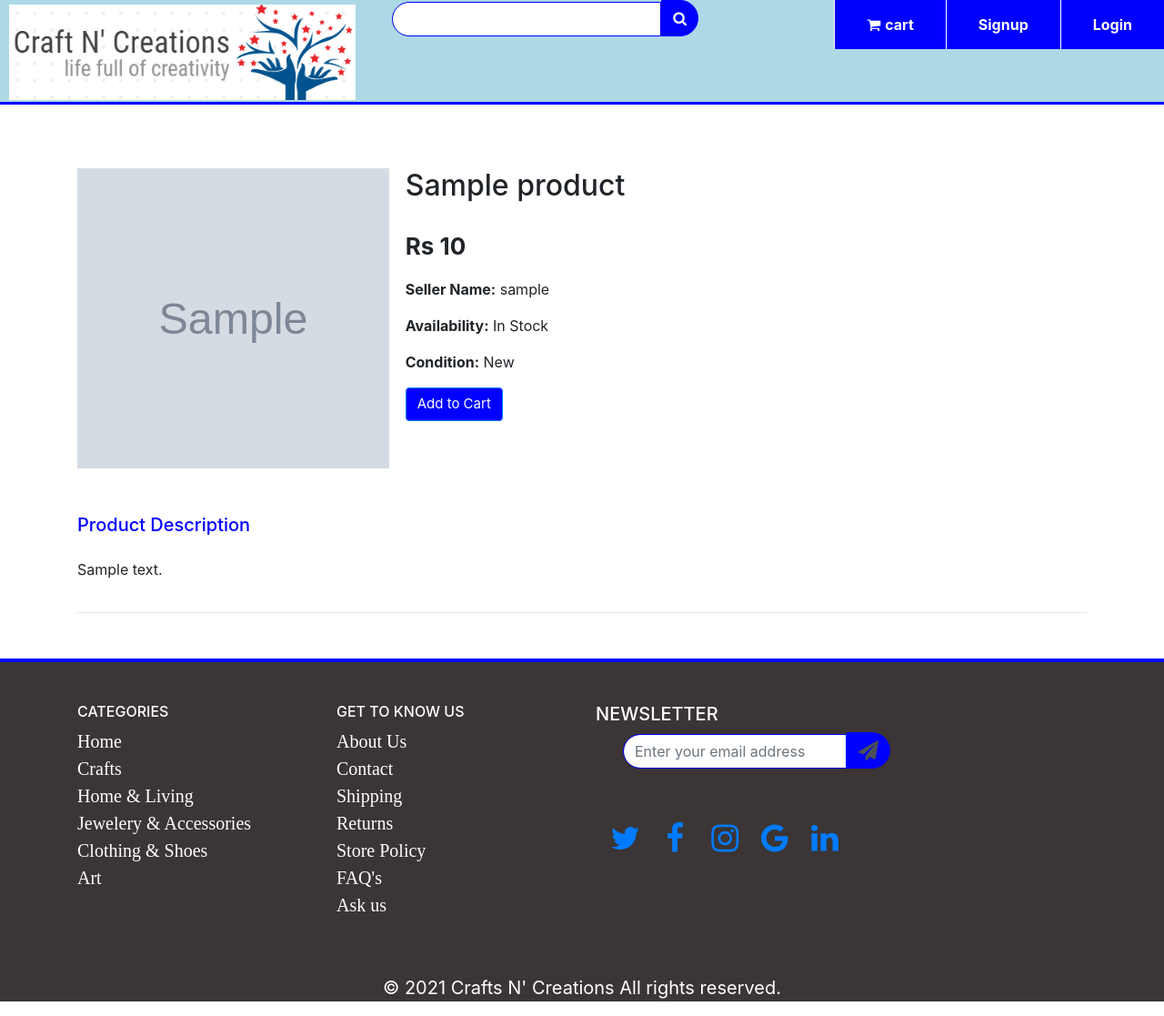
After one commit to harshithakota/ecommerce, a Django app: page /detail/1/ in a window 1280 px wide. The commit adds this page. Shown: the whole page at 91% size. Run offline with Django 3.2, Linux system fonts and the light colour scheme; tables that the repository leaves empty hold one stand-in row (values such as "Sample post"); grey boxes marked "Sample" are stand-in pictures; some libraries are stand-ins or nearby versions.

Commit message:
product details page for each product

```diff
--- a/first_project/urls.py
+++ b/first_project/urls.py
@@ -36,6 +36,8 @@ urlpatterns = [
     url(r'seller/addproduct/$', views.add_product, name='addproduct'),
 
     path('products/<str:pk>/', views.products, name='products'),
+    path('detail/<str:pk>/', views.detail, name='detail'),
+    # url(r'details/$',views.product_detail,name='details'),
 
     url(r'cart/$',views.cart,name='cart'),
     url(r'checkout/$',views.checkout,name='checkout'),
--- a/main/views.py
+++ b/main/views.py
@@ -109,6 +109,14 @@ def products(request,pk):
     return render(request,'main/products.html',context)
 
 
+def detail(request,pk):
+    products = Product.objects.filter(id=pk)
+    context = {'products':products}
+    return render(request,'main/details.html',context)
+
+
+
+
 def cart(request):
 
 	if request.user.is_authenticated:
--- a/static/css/initial.css
+++ b/static/css/initial.css
@@ -377,3 +377,44 @@ footer ul li:hover {
 .hidden{
     display: none!important
 }
+
+
+
+/*----------------------product-details-------------------------------*/
+.single-product{
+    margin-top: 70px;
+}
+
+#product-title{
+    margin-left: -18%;
+}
+
+.single-product .price{
+    /* color: blue; */
+    font-size: 26px;
+    font-weight: bold;
+    padding-top: 20px;
+}
+
+
+.single-product .btn-primary{
+    background: blue;
+    font-size: 15px;
+    margin-left: 20px;
+    box-shadow:none;
+}
+
+.product-description h6{
+    font-size: 20px;
+    margin-top: 50px;
+    color:blue;
+}
+
+.product-description p{
+    margin-top: 25px;
+    margin-bottom: 35px;
+}
+
+.product-description hr{
+    margin-bottom: 50px;
+}
--- /dev/null
+++ b/templates/main/details.html
@@ -0,0 +1,38 @@
+{% extends 'main/layout/base.html' %}
+{% load bootstrap3 %}
+{% block content %}
+{% load static %}
+
+{% for product in products %}
+<section class="single-product">
+    <div class="container">
+        <div class="row">
+
+            <div class="col-md-5">
+                <img width="343" height="330" src="{{product.img.url}}">
+            </div>
+
+            <div class="col-md-7">
+                <h2 id="product-title">{{product.name}}</h2>
+                <p id="product-title" class="price">Rs {{product.price}}</p>
+                <p id="product-title"><b>Seller Name:</b> {{product.seller}}</p>
+                <p id="product-title"><b>Availability:</b> In Stock</p>
+                <p id="product-title"><b>Condition:</b> New</p>
+                <button type="button" id="product-title" class="btn btn-primary">Add to Cart</button>
+            </div>
+
+        </div>
+    </div>
+
+</section>
+
+<section class="product-description">
+    <div class="container">
+        <h6>Product Description</h6>
+        <p>{{product.description}}</p>
+        <hr>
+    </div>
+
+</section>
+{% endfor %}
+{% endblock %}
--- a/templates/main/products.html
+++ b/templates/main/products.html
@@ -14,7 +14,7 @@
                 <h6><strong>{{product.name}}</strong></h6>
                 <hr>
                 <button data-product={{product.id}} data-action="add" class="btn btn-outline-secondary add-btn update-cart">Add to Cart</button>
-		        <a class="btn btn-outline-success" href="#">View</a>
+		        <a class="btn btn-outline-success" href="{% url 'detail' product.id %}">View</a>
 		        <h4 style="display: inline-block; float: right"><strong>Rs {{product.price}}</strong></h4>
 
 
```
Also changed, not shown: 1 other file.
